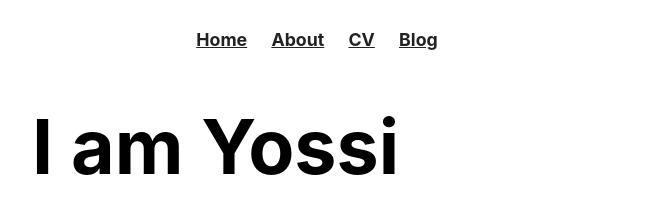
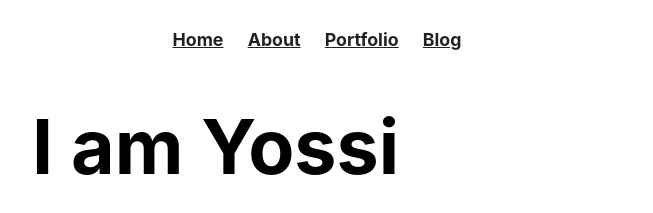
Before and after one commit to snuthern/snuthern.github.io, a Jekyll site: the page built from index.html, in a window 1280 px wide. Shown: the top 213 px of the page, without its empty margins (313-966 px from the left). Built offline with Jekyll 4.4.1, drawn with Linux system fonts in a browser that asks for light colours.

Commit message:
Adjusting styling

```diff
--- a/_layouts/default.html
+++ b/_layouts/default.html
@@ -12,7 +12,7 @@
 	    			<ul>
 	        			<li><a href="/">Home</a></li>
 		        		<li><a href="/about/">About</a></li>
-	        			<li><a href="/cv/">CV</a></li>
+	        			<li><a href="https://github.com/snuthern/portfolio" target="_blank">Portfolio</a></li>
 	        			<li><a href="/blog/">Blog</a></li>
 	    			</ul>
 				</nav>
```
